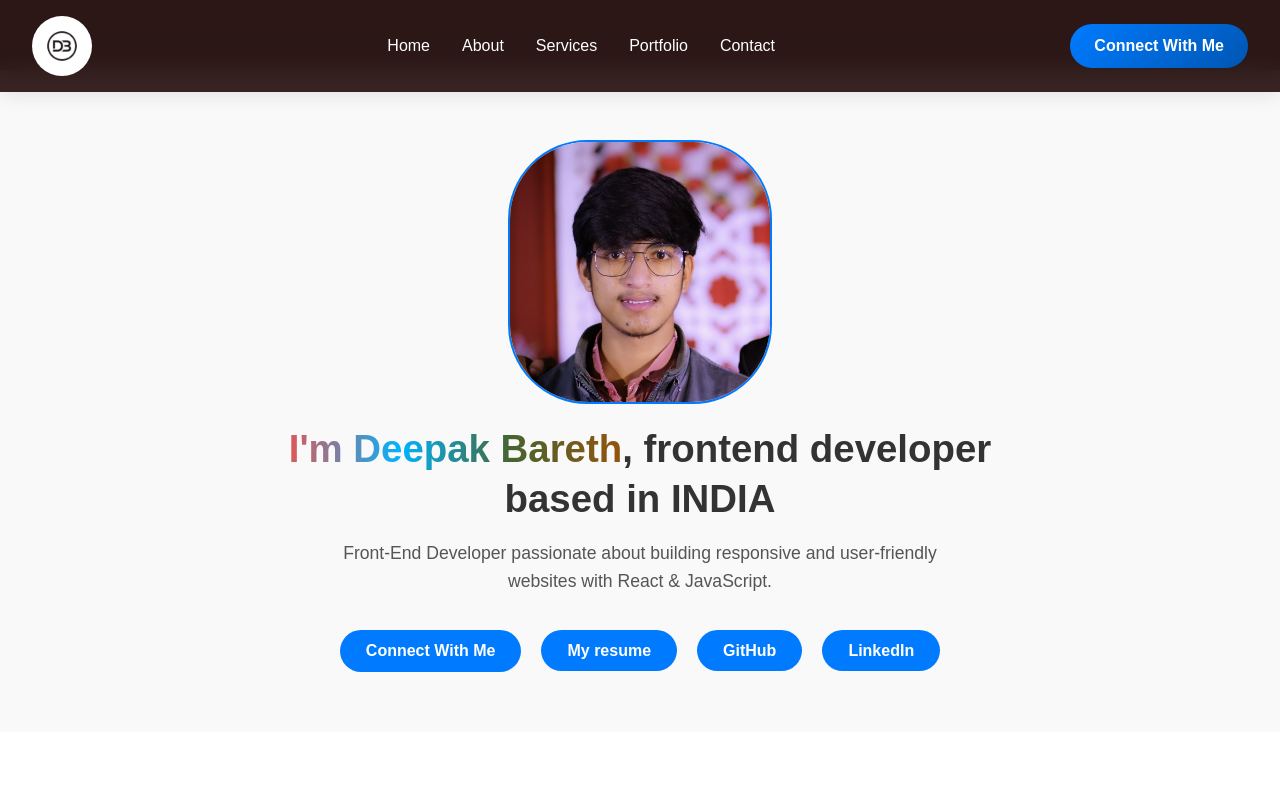
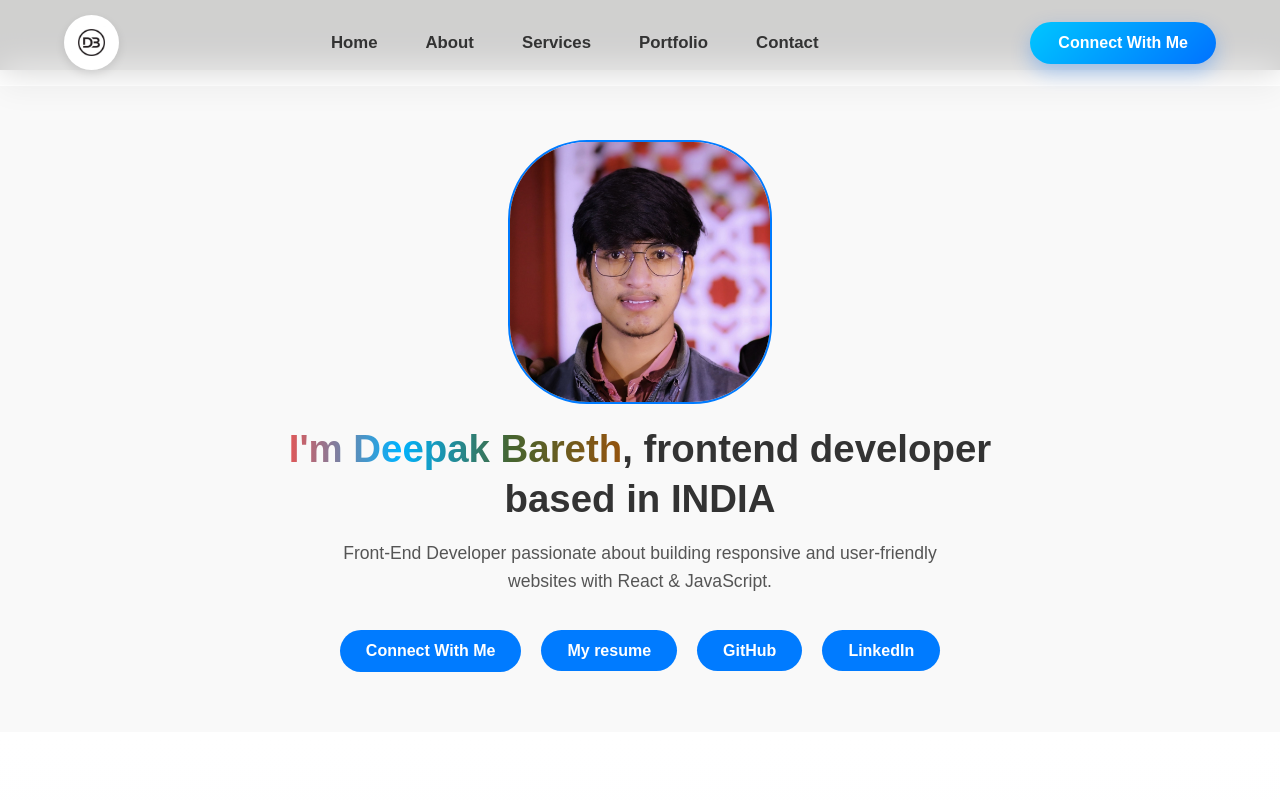
Before and after one commit to deepakbareth/portfolio-new, a React (Vite) app: page / in a window 1280 px wide. Shown: the top 800 px of the page. Built offline with nearby package versions, Linux system fonts and the light colour scheme.

Commit message:
navbar update ui

```diff
--- a/src/Components/Navbar/Navbar.css
+++ b/src/Components/Navbar/Navbar.css
@@ -7,35 +7,38 @@ body{
     display: flex;
     justify-content: space-between;
     align-items: center;
-    padding: 1rem 2rem;
-    background: rgba(46, 24, 24, 0.95);
-    backdrop-filter: blur(10px);
+    padding: 15px 5%;
+    background: rgba(255, 255, 255, 0.8);
+    backdrop-filter: blur(16px);
+    -webkit-backdrop-filter: blur(16px);
     position: fixed;
     top: 0;
     left: 0;
     right: 0;
     z-index: 1000;
-    box-shadow: 0 2px 20px rgba(0, 0, 0, 0.1);
-    transition: all 0.3s ease;
+    box-shadow: 0 4px 30px rgba(0, 0, 0, 0.05);
+    transition: padding 0.3s ease, background 0.3s ease, box-shadow 0.3s ease;
+    border-bottom: 1px solid rgba(255,255,255,0.3);
 }
 
 .navbar img {
-    width: 60px;
-    height: 60px;
+    width: 55px;
+    height: 55px;
     border-radius: 50%;
     object-fit: cover;
     cursor: pointer;
-    transition: transform 0.3s ease;
+    transition: transform 0.4s cubic-bezier(0.175, 0.885, 0.32, 1.275);
+    box-shadow: 0 4px 10px rgba(0,0,0,0.1);
 }
 
 .navbar img:hover {
-    transform: scale(1.05);
+    transform: scale(1.1) rotate(5deg);
 }
 
 .nav-menu {
     display: flex;
     align-items: center;
-    gap: 2rem;
+    gap: 3rem;
     list-style: none;
     margin: 0;
     padding: 0;
@@ -43,26 +46,28 @@ body{
 
 .anchor-link {
     text-decoration: none;
-    color: #ffffff;
-    font-weight: 500;
-    transition: all 0.3s ease;
+    color: #333333;
+    font-weight: 600;
+    font-size: 1.05rem;
+    transition: color 0.3s ease;
     position: relative;
+    padding: 5px 0;
 }
 
 .anchor-link:hover {
-    color: #007bff;
+    color: #0072ff;
 }
 
 .anchor-link::after {
     content: '';
     position: absolute;
     width: 0;
-    height: 2px;
-    bottom: -5px;
-    left: 50%;
-   background: linear-gradient(90deg, transparent,white, transparent);
-    transition: all 0.3s ease;
-    transform: translateX(-50%);
+    height: 3px;
+    bottom: -2px;
+    left: 0;
+    background: linear-gradient(135deg, #00c6ff 0%, #0072ff 100%);
+    transition: width 0.3s ease;
+    border-radius: 2px;
 }
 
 .anchor-link:hover::after {
@@ -70,7 +75,6 @@ body{
 }
 
 .nav-menu li {
-    padding: 0.5rem 0;
     cursor: pointer;
     transition: transform 0.3s ease;
 }
@@ -80,47 +84,61 @@ body{
 }
 
 .nav-connect {
-    background: linear-gradient(135deg, #007bff, #0056b3);
+    background: linear-gradient(135deg, #00c6ff 0%, #0072ff 100%);
     color: white;
-    padding: 0.8rem 1.5rem;
-    border-radius: 25px;
+    padding: 12px 28px;
+    border-radius: 30px;
     font-weight: 600;
+    font-size: 1rem;
     cursor: pointer;
-    transition: all 0.3s ease;
+    transition: all 0.4s cubic-bezier(0.175, 0.885, 0.32, 1.275);
     border: none;
     text-decoration: none;
     display: inline-block;
+    box-shadow: 0 8px 20px rgba(0, 114, 255, 0.3);
 }
 
 .nav-connect:hover {
-    background: linear-gradient(135deg, #0056b3, #004494);
-    transform: translateY(-2px);
-    box-shadow: 0 5px 15px rgba(0, 123, 255, 0.3);
+    transform: translateY(-3px) scale(1.05);
+    box-shadow: 0 12px 25px rgba(0, 114, 255, 0.4);
 }
 
 /* Mobile Responsive */
+@media screen and (max-width: 992px) {
+    .nav-menu {
+        gap: 1.5rem;
+    }
+}
+
 @media screen and (max-width: 768px) {
     .navbar {
-        padding: 1rem;
+        padding: 15px 5%;
     }
 
     .nav-menu {
         position: fixed;
-        top: 80px;
+        top: 0;
         right: -100%;
         flex-direction: column;
-        background: rgb(66, 39, 39);
-        width: 80%;
+        justify-content: center;
+        background: rgba(255, 255, 255, 0.95);
+        backdrop-filter: blur(20px);
+        width: 75%;
         height: 100vh;
-        color: white;
+        color: #333;
         padding: 2rem;
-        gap: 2rem;
-        transition: right 0.3s ease;
-        box-shadow: -5px 0 15px rgba(0, 0, 0, 0.1);
+        gap: 3rem;
+        transition: right 0.4s cubic-bezier(0.175, 0.885, 0.32, 1.275);
+        box-shadow: -10px 0 30px rgba(0, 0, 0, 0.1);
+        border-left: 1px solid rgba(255,255,255,0.5);
     }
 
     .nav-menu.active {
         right: 0;
+    }
+
+    .nav-menu .anchor-link {
+        font-size: 1.5rem;
     }
 
     .nav-connect {
@@ -134,11 +152,18 @@ body{
         border: none;
         cursor: pointer;
         padding: 0.5rem;
+        z-index: 1001;
+        transition: transform 0.3s ease;
+    }
+
+    .menu-btn:active {
+        transform: scale(0.9);
     }
 
     .menu-btn img {
-        width: 30px;
-        height: 30px;
+        width: 32px;
+        height: 32px;
+        filter: brightness(0); /* Make icon black for light theme */
     }
 }
 
@@ -156,8 +181,7 @@ html {
 
 /* Active link style */
 .anchor-link.active {
-    color: #007bff;
-    font-weight: 600;
+    color: #0072ff;
 }
 
 .anchor-link.active::after {
@@ -166,7 +190,7 @@ html {
 
 /* Navbar scroll effect */
 .navbar.scrolled {
-    padding: 0.5rem 2rem;
-    background: rgba(255, 255, 255, 0.98);
-    box-shadow: 0 2px 30px rgba(0, 0, 0, 0.15);
+    padding: 10px 5%;
+    background: rgba(255, 255, 255, 0.95);
+    box-shadow: 0 4px 30px rgba(0, 0, 0, 0.1);
 }
```
